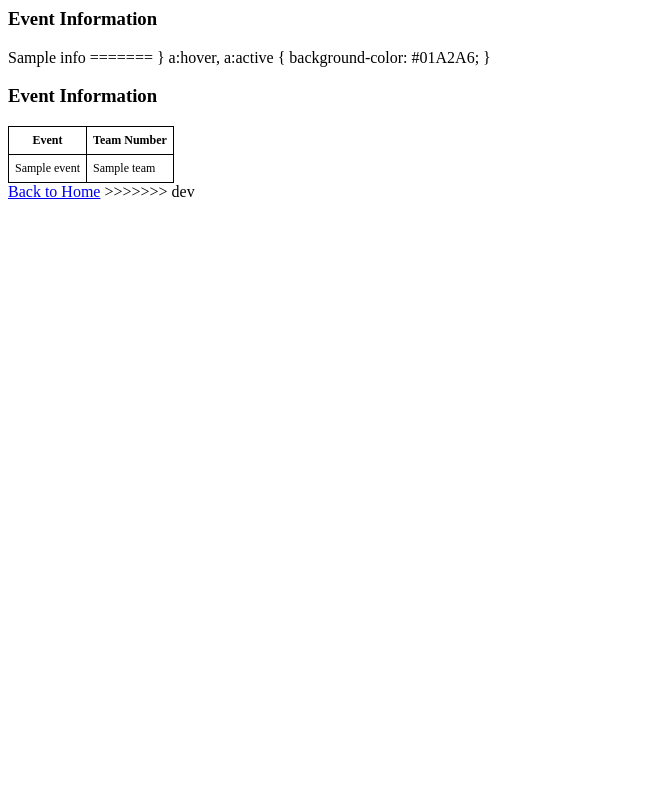
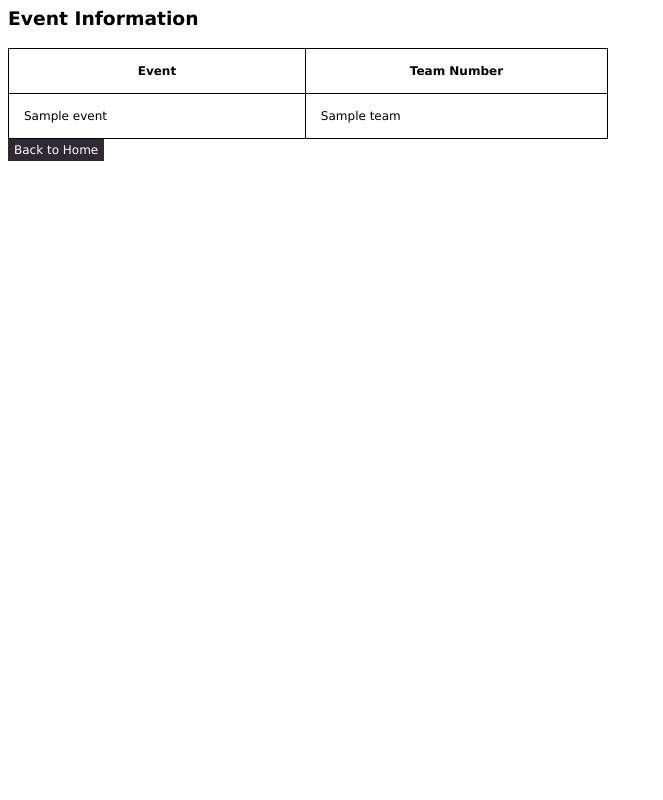
Before and after one commit to alicen6/first_robotics, a Django app: template frcstats/templates/event-info.html in a window 1280 px wide. Shown: the whole page, without its empty margins (0-663 px from the left). Run offline with Django 3.2, Linux system fonts and the light colour scheme; the template is opened without the code that fills it: most values are stand-ins (such as "Sample title", 1, 10 or a date in 2020).

Commit message:
resolve merge conflict in event info template

```diff
--- a/frcstats/templates/event-info.html
+++ b/frcstats/templates/event-info.html
@@ -1,21 +1,5 @@
 {% csrf_token %}
 <style>
-<<<<<<< HEAD
-h3 {
-  font-family: Verdana;
-}
-p {
-  font-family: Verdana;
-  font-size: 12px;
-}
-table, th, td {
-    border: 1px solid black;
-    border-collapse: collapse;
-    padding: 6px;
-    font-size: 12px;
-}
-a:link, a:visited {
-=======
   #event-list {
     font-size: 12px;
     font-family: Verdana;
@@ -41,7 +25,6 @@ a:link, a:visited {
 
   a:link,
   a:visited {
->>>>>>> dev
     background-color: #2F2933;
     color: white;
     padding: 4px 6px;
@@ -50,15 +33,7 @@ a:link, a:visited {
     display: inline-block;
     font-family: Verdana;
     font-size: 12px;
-<<<<<<< HEAD
-}
-a:hover, a:active {
-    background-color: #01A2A6;
-}
-</style>
-<h3>Event Information</h3>
-{{ info }}
-=======
+
   }
 
   a:hover,
@@ -80,4 +55,3 @@ a:hover, a:active {
   {% endfor %}
 </table>
 <a href="{% url 'home' %}">Back to Home</a>
->>>>>>> dev
```
